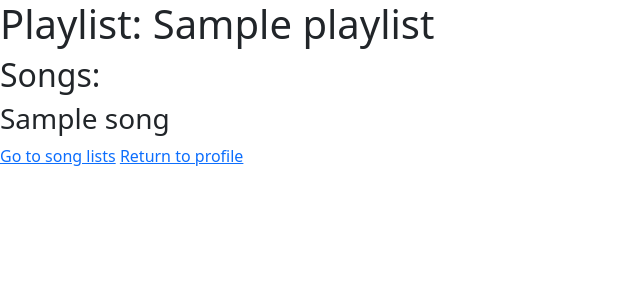
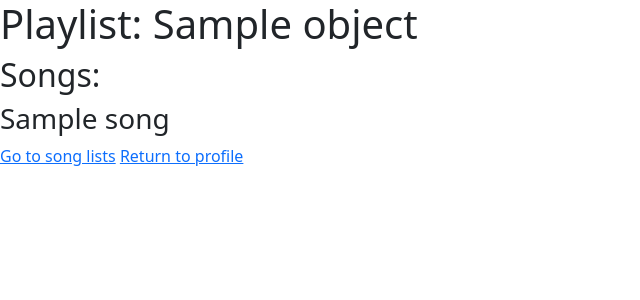
Before and after one commit to Federallo/Backend_PPM, a Django app: template music_streaming/templates/playlistDetail.html in a window 1280 px wide. Shown: the top 300 px of the page, without its empty margins (0-640 px from the left). Run offline with Django 3.2, Linux system fonts and the light colour scheme; the template is opened without the code that fills it: most values are stand-ins (such as "Sample title", 1, 10 or a date in 2020).

Commit message:
implemented playlist_detail view

```diff
--- a/music_streaming/songs/urls.py
+++ b/music_streaming/songs/urls.py
@@ -3,7 +3,7 @@ from . import views
 
 urlpatterns = [
     path('create_playlist/', views.PlaylistCreateView.as_view(), name='playlist_create'),
-    path('playlist_detail/', views.PlaylistDetailView.as_view(), name='playlist_detail'),
+    path('<int:pk>/playlist_detail/', views.PlaylistDetailView.as_view(), name='playlist_detail'),
     path('playlist_update/', views.PlaylistEditView.as_view(), name='playlist_edit'),
     path('<int:pk>/playlist_delete/', views.PlaylistDeleteView.as_view(), name='playlist_delete'),
     path('', views.SongIndexView.as_view(), name='index'),
--- a/music_streaming/songs/views.py
+++ b/music_streaming/songs/views.py
@@ -1,4 +1,4 @@
-from django.views.generic import ListView, DeleteView, FormView, UpdateView
+from django.views.generic import ListView, DeleteView, FormView, UpdateView, DetailView
 from django.contrib.auth.mixins import LoginRequiredMixin
 from django.contrib.auth.decorators import login_required
 from django.shortcuts import render
@@ -37,8 +37,8 @@ def add_song_to_playlist(request, pk):
         playlist.objects.update(songs = item)
     return render(request, 'playlistEdit.html', {'playlist_add_songs': songs})
 
-class PlaylistDetailView(FormView):
-    form_class = PlaylistForm
+class PlaylistDetailView(DetailView):
+    model = Playlist
     template_name = 'playlistDetail.html'
 
 class PlaylistEditView(UpdateView):
--- a/music_streaming/templates/playlistDelete.html
+++ b/music_streaming/templates/playlistDelete.html
@@ -4,7 +4,7 @@
 
 <form method = "post">
     {% csrf_token %}
-    <p>Are you sure you want to delete "{{ object.name }}""</p>
+    <p>Are you sure you want to delete "{{ object.name }}"?</p>
     <input type = "submit" value = "Yes, delete.">
 </form>
 
--- a/music_streaming/templates/playlistDetail.html
+++ b/music_streaming/templates/playlistDetail.html
@@ -1,10 +1,10 @@
 {% extends 'base.html' %}
 
 {% block content %}
-    <h1>Playlist: {{ playlists.name }}</h1>
+    <h1>Playlist: {{ object.name }}</h1>
     {% if songs %}
         <h2> Songs: </h2>
-        {% for song in songs %}
+        {% for song in songs %}<!--FIXME: maybe is object.songs-->
             <h3> {{ song.name }} </h3>
         {% endfor %}
     {% else%}
--- a/music_streaming/templates/userProfile.html
+++ b/music_streaming/templates/userProfile.html
@@ -3,11 +3,11 @@
 
 {% block content %}
     <h1>Welcome back, {{ user.name }}.</h1>
-    {% if playlists %}<!--TODO-->
+    {% if playlists %}
         <h2> Playlists: </h2>
         {% for playlist in playlists %}
             <h3> {{ playlist.name }} </h3>
-            <a href= "{% url 'playlist_detail' %}">Details</a>
+            <a href= "{% url 'playlist_detail' playlist.pk %}">Details</a>
             <form action="{% url 'playlist_delete' playlist.pk %}" method post>
                 {% csrf_token%}
                 <button type ="submit" class = "btn btn-danger">Delete playlist</button>
```
